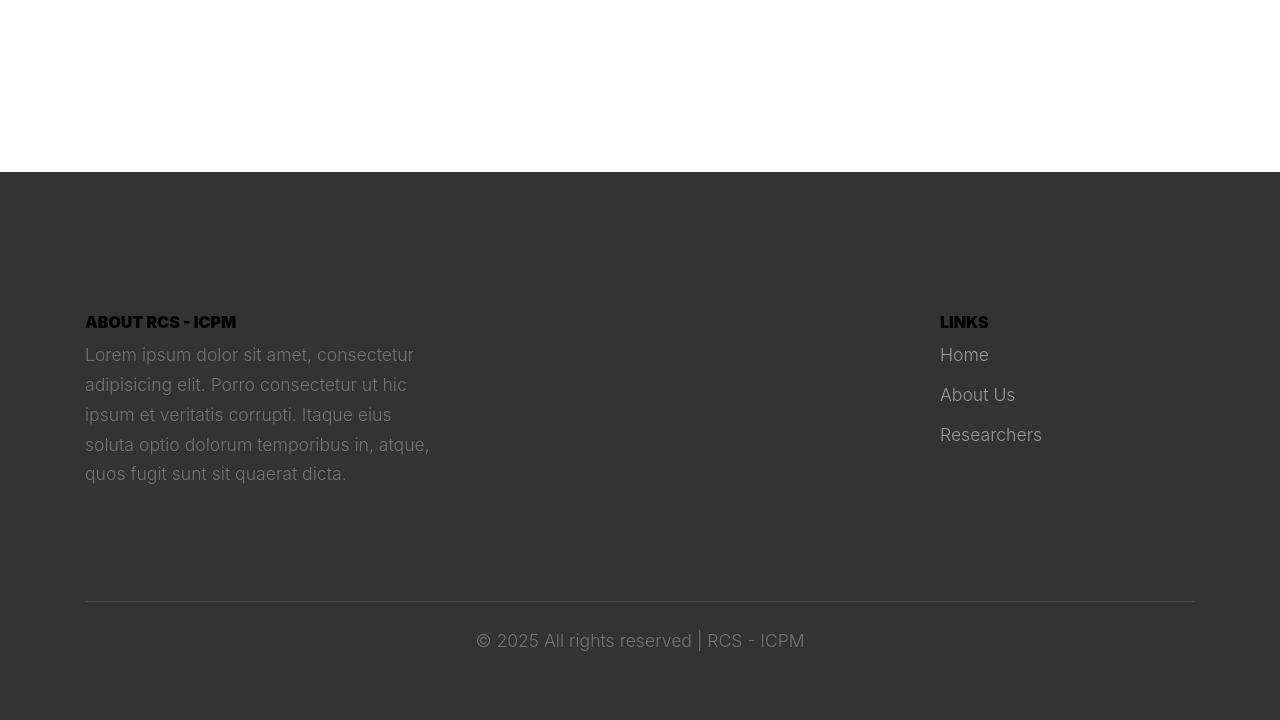
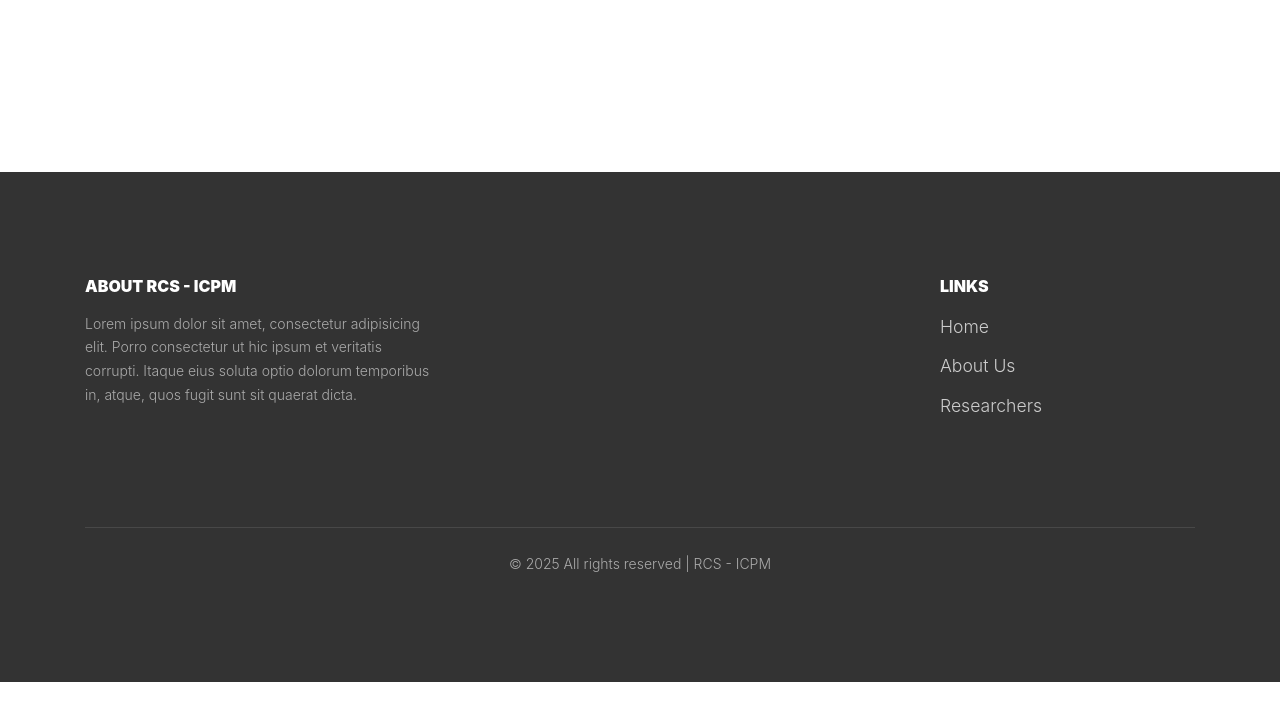
Before and after one commit to lloydnipales/rcs-icpm, a plain HTML site: page index.html in a window 1280 px wide. Shown: the part 2475-3195 px from the top of the page. After the commit the page ends 3157 px from the top, so only its background shows below. Drawn offline with Linux system fonts and the light colour scheme; files whose address does not match are found by name; a web font is replaced by a local one.

Commit message:
Update style.css

```diff
--- a/css/style.css
+++ b/css/style.css
@@ -142,27 +142,60 @@ h1, h2, h3, h4, h5,
 
 .site-footer {
   padding: 4em 0;
-  background: #333333; }
+  background: #333; /* Dark background for better contrast */
+  color: #ccc;
+}
+
 @media (min-width: 768px) {
   .site-footer {
-      padding: 8em 0; } }
+    padding: 6em 0;
+  }
+}
+
 .site-footer .border-top {
-    border-top: 1px solid rgba(255, 255, 255, 0.1) !important; }
+  border-top: 1px solid rgba(255, 255, 255, 0.1) !important;
+}
+
 .site-footer p {
-    color: #737373; }
-  .site-footer h2, .site-footer h3, .site-footer h4, .site-footer h5 {
-    color: #000; }
+  color: #aaa;
+  font-size: 14px;
+  margin: 0;
+}
+
+.site-footer h2,
+.site-footer h3,
+.site-footer h4,
+.site-footer h5 {
+  color: #fff;
+  font-weight: bold;
+}
+
 .site-footer a {
-    color: #999999; }
+  color: #ccc;
+  text-decoration: none;
+  transition: color 0.3s ease;
+}
+
 .site-footer a:hover {
-      color: black; }
+  color: #fff;
+}
+
+.site-footer ul {
+  padding: 0;
+  margin: 0;
+  list-style: none;
+}
+
 .site-footer ul li {
-    margin-bottom: 10px; }
+  margin-bottom: 10px;
+}
+
 .site-footer .footer-heading {
   font-size: 16px;
-    color: #000;
   text-transform: uppercase;
-    font-weight: 900; }
+  font-weight: 900;
+  margin-bottom: 15px;
+}
 
 .bg-text-line {
   display: inline;
```
Lines whose indentation alone changed are shown as unchanged.
